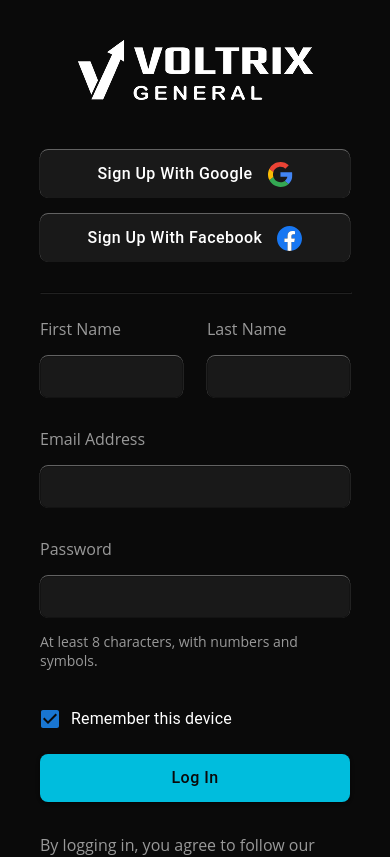
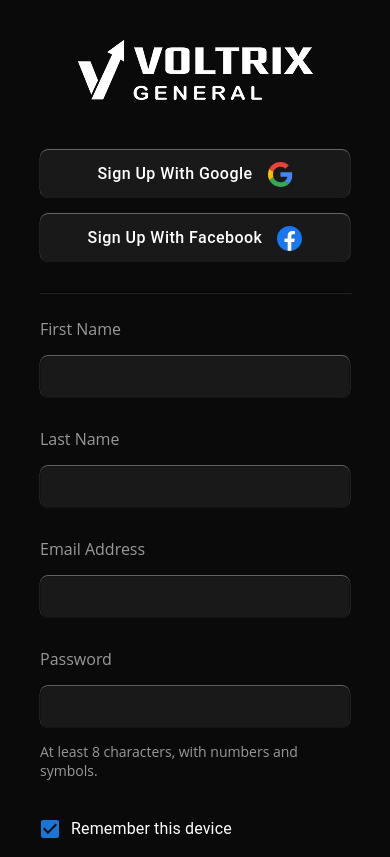
Before and after one commit to AlejandroS2022/voltrix-vercel, a React (Vite) app: page / in a window 390 px wide. Shown: the top 857 px of the page. Built offline with nearby package versions, Linux system fonts and the light colour scheme.

Commit message:
updating login page and create account page on mobile

```diff
--- a/src/assets/styles/_queries.scss
+++ b/src/assets/styles/_queries.scss
@@ -23,6 +23,10 @@
             .content-center{
                 width: auto;
             }
+            &__create-account{
+                flex-direction: column;
+                gap: 0;
+            }
         }
     }
 }
```
